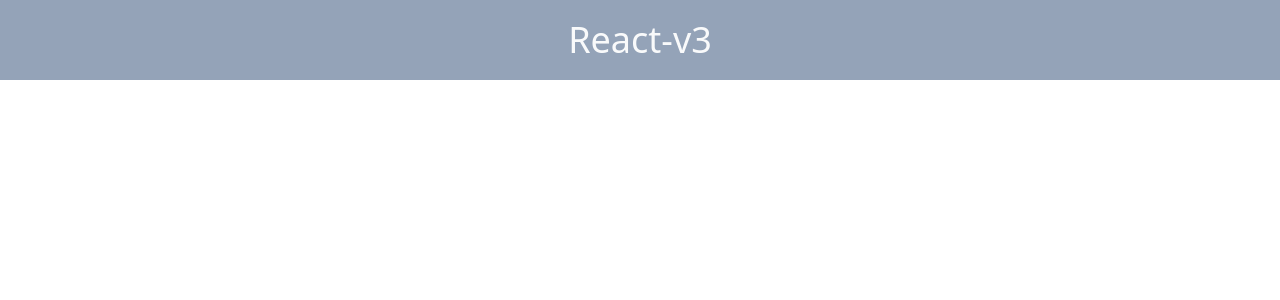
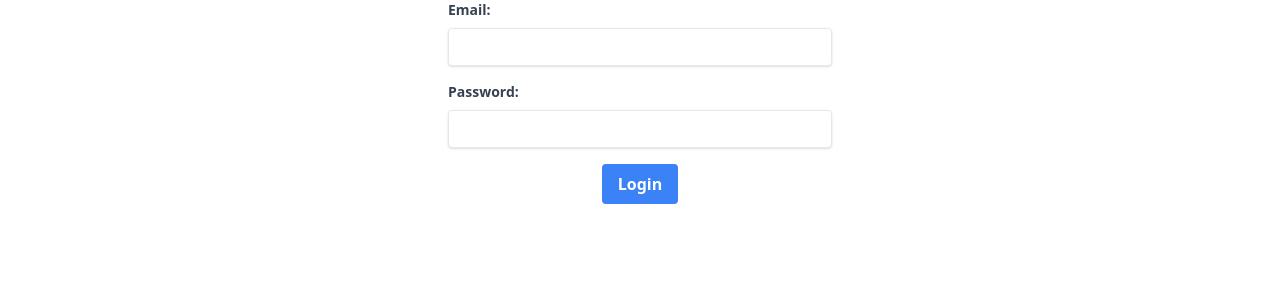
Before and after one commit to pj100-team/react-v3, a React (Create React App) app: page / in a window 1280 px wide. Shown: the top 300 px of the page. Built offline with nearby package versions, Linux system fonts and the light colour scheme.

Commit message:
feat: add login functionality to App component

```diff
--- a/src/App.tsx
+++ b/src/App.tsx
@@ -1,11 +1,79 @@
-import "./App.css";
+import './App.css';
+import React, { useState } from 'react';
 
 function App() {
-	return (
-		<header className="bg-[#94A3B8] text-center p-[20px] text-4xl text-[#F9FAFB]">
-			React-v3
-		</header>
-	);
+  const [email, setEmail] = useState('');
+  const [password, setPassword] = useState('');
+  const [emailError, setEmailError] = useState('');
+  const [passwordError, setPasswordError] = useState('');
+
+  const handleEmailChange = (e: React.ChangeEvent<HTMLInputElement>) => {
+    setEmail(e.target.value);
+    setEmailError('');
+  };
+
+  const handlePasswordChange = (e: React.ChangeEvent<HTMLInputElement>) => {
+    setPassword(e.target.value);
+    setPasswordError('');
+  };
+
+  const checkError = () => {
+    if (!email) setEmailError('Please enter your email');
+    if (!password) setPasswordError('Please enter your password');
+
+    if (!email || !password) return true;
+    return false;
+  };
+
+  const handleSubmit = (e: React.FormEvent<HTMLFormElement>) => {
+    e.preventDefault();
+
+    if (checkError()) return;
+
+    console.log('Email:', email);
+    console.log('Password:', password);
+  };
+
+  return (
+    <>
+      <form onSubmit={handleSubmit} className="max-w-sm mx-auto">
+        <div className="mb-4">
+          <label className="block text-gray-700 text-sm font-bold mb-2" htmlFor="email">
+            Email:
+          </label>
+          <input
+            className="shadow appearance-none border rounded w-full py-2 px-3 text-gray-700 leading-tight focus:outline-none focus:shadow-outline"
+            id="email"
+            type="email"
+            value={email}
+            onChange={handleEmailChange}
+          />
+          {emailError && <p className="text-red-500 text-xs italic">{emailError}</p>}
+        </div>
+        <div className="mb-4">
+          <label className="block text-gray-700 text-sm font-bold mb-2" htmlFor="password">
+            Password:
+          </label>
+          <input
+            className="shadow appearance-none border rounded w-full py-2 px-3 text-gray-700 leading-tight focus:outline-none focus:shadow-outline"
+            id="password"
+            type="password"
+            value={password}
+            onChange={handlePasswordChange}
+          />
+          {passwordError && <p className="text-red-500 text-xs italic">{passwordError}</p>}
+        </div>
+        <div className="flex items-center justify-center">
+          <button
+            className="bg-blue-500 hover:bg-blue-700 text-white font-bold py-2 px-4 rounded focus:outline-none focus:shadow-outline"
+            type="submit"
+          >
+            Login
+          </button>
+        </div>
+      </form>
+    </>
+  );
 }
 
 export default App;
```
